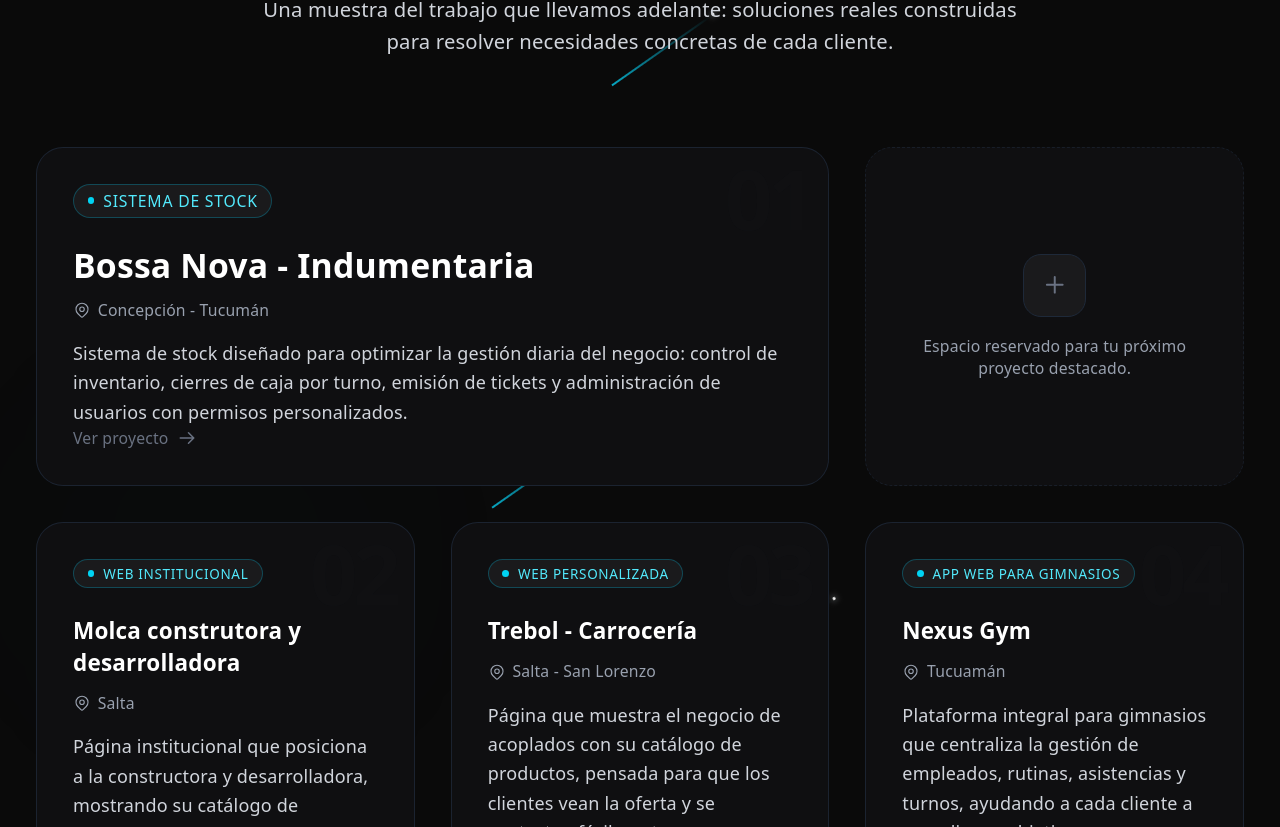
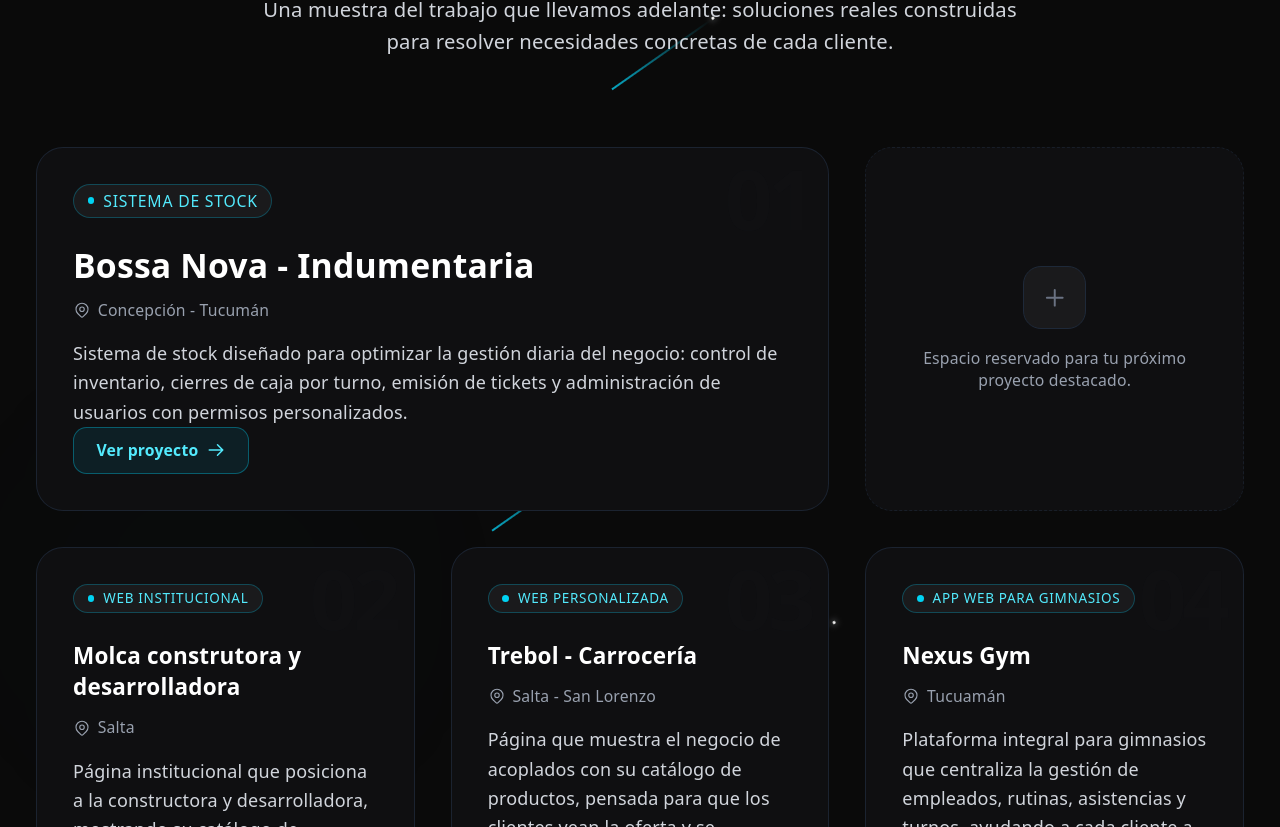
Before and after one commit to NexusCodeDeveloper/Nexus-web, a React (Vite) app: page / in a window 1280 px wide. Shown: the part 1953-2780 px from the top of the page. Built offline with nearby package versions, Linux system fonts and the light colour scheme.

Commit message:
feat: Agrega ticker de descuento en la navbar y actualiza enlace del proyecto en ProjectsSection

```diff
--- a/src/components/navbar/Navbar.jsx
+++ b/src/components/navbar/Navbar.jsx
@@ -8,6 +8,15 @@ const scrollTo = (id) => {
 const Navbar = () => {
   const [isOpen, setIsOpen] = useState(false)
   const [flipKey, setFlipKey] = useState(0)
+
+  const tickerMessage = (
+    <>
+      Obtené un 15% de descuento en tu proyecto viniendo desde la página
+      <svg className="w-3 h-3 mx-2 shrink-0" fill="none" stroke="currentColor" viewBox="0 0 24 24">
+        <path strokeLinecap="round" strokeLinejoin="round" strokeWidth="2" d="M5 3l4 9L5 21l14-9L5 3z" />
+      </svg>
+    </>
+  )
 
   useEffect(() => {
     const interval = setInterval(() => setFlipKey(k => k + 1), 3000)
@@ -33,6 +42,19 @@ const Navbar = () => {
             aria-label="Inicio"
           >
             <img key={flipKey} src={logo} alt="NexusCode" className="w-full h-full object-contain animate-[flip-x_1s_ease-in-out]" />
+          </div>
+
+          <div className="md:hidden flex-1 min-w-0 overflow-hidden text-cyan-300">
+            <div className="flex whitespace-nowrap items-center animate-[marquee_18s_linear_infinite]">
+              <div className="flex items-center shrink-0 py-1 text-[10px] sm:text-xs font-semibold tracking-wide uppercase">
+                {tickerMessage}
+                {tickerMessage}
+              </div>
+              <div className="flex items-center shrink-0 py-1 text-[10px] sm:text-xs font-semibold tracking-wide uppercase">
+                {tickerMessage}
+                {tickerMessage}
+              </div>
+            </div>
           </div>
 
           <div className="hidden md:flex items-center gap-5 lg:gap-7 px-4">
--- a/src/components/projectsSection/ProjectsSection.jsx
+++ b/src/components/projectsSection/ProjectsSection.jsx
@@ -3,7 +3,7 @@ import AnimateOnView from '../AnimateOnView'
 const ProjectsSection = () => {
   // TODO: completar con tus proyectos reales (nombre, descripción, badge y link)
   const projects = [
-{
+    {
       id: 1,
       name: "Bossa Nova - Indumentaria",
       description: "Sistema de stock diseñado para optimizar la gestión diaria del negocio: control de inventario, cierres de caja por turno, emisión de tickets y administración de usuarios con permisos personalizados.",
@@ -17,7 +17,7 @@ const ProjectsSection = () => {
       description: "Página institucional que posiciona a la constructora y desarrolladora, mostrando su catálogo de propiedades en venta para que cada cliente encuentre su próximo hogar",
       badge: "Web institucional",
       location: "Salta",
-      link: "#"
+      link: "https://molca.netlify.app/"
     },
     {
       id: 3,
@@ -43,12 +43,7 @@ const ProjectsSection = () => {
     const isFeatured = project.id === featured.id
     return (
       <AnimateOnView key={project.id} delay={index + 1} className={`flex ${wrapperClassName}`}>
-        <a
-          href={project.link}
-          target={project.link !== '#' ? '_blank' : undefined}
-          rel={project.link !== '#' ? 'noopener noreferrer' : undefined}
-          className="group relative bg-[#0f0f11] rounded-3xl p-6 sm:p-8 border border-gray-800/80 hover:border-cyan-500/40 transition-all duration-300 overflow-hidden flex flex-col h-full w-full hover:-translate-y-2"
-        >
+        <div className="group relative bg-[#0f0f11] rounded-3xl p-6 sm:p-8 border border-gray-800/80 hover:border-cyan-500/40 transition-all duration-300 overflow-hidden flex flex-col h-full w-full hover:-translate-y-2">
           {/* Glow de gradiente en hover */}
           <div className="absolute top-0 right-0 w-56 h-56 bg-gradient-to-br from-cyan-400 to-blue-500 opacity-0 group-hover:opacity-10 rounded-full blur-[70px] transition-opacity duration-500 pointer-events-none"></div>
 
@@ -79,14 +74,21 @@ const ProjectsSection = () => {
               {project.description}
             </p>
 
-            <div className="mt-auto flex items-center gap-2 text-gray-500 group-hover:text-cyan-400 transition-colors">
-              <span className="text-sm font-medium">Ver proyecto</span>
-              <svg className="w-4 h-4 transform group-hover:translate-x-1 transition-transform" fill="none" stroke="currentColor" viewBox="0 0 24 24">
-                <path strokeLinecap="round" strokeLinejoin="round" strokeWidth="2" d="M14 5l7 7m0 0l-7 7m7-7H3" />
-              </svg>
+            <div className="mt-auto">
+              <a
+                href={project.link}
+                target={project.link !== '#' ? '_blank' : undefined}
+                rel={project.link !== '#' ? 'noopener noreferrer' : undefined}
+                className="inline-flex items-center gap-2 px-5 py-2.5 rounded-xl bg-cyan-500/10 border border-cyan-500/40 text-cyan-300 text-sm font-semibold hover:bg-cyan-500/20 hover:text-cyan-100 transition-colors"
+              >
+                Ver proyecto
+                <svg className="w-4 h-4 transform group-hover:translate-x-1 transition-transform" fill="none" stroke="currentColor" viewBox="0 0 24 24">
+                  <path strokeLinecap="round" strokeLinejoin="round" strokeWidth="2" d="M14 5l7 7m0 0l-7 7m7-7H3" />
+                </svg>
+              </a>
             </div>
           </div>
-        </a>
+        </div>
       </AnimateOnView>
     )
   }
```
